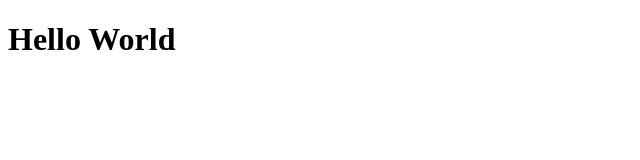
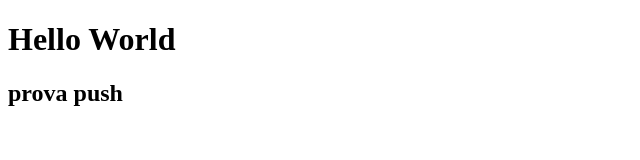
Before and after one commit to Alaikum/hello-world, a plain HTML site: page index.html in a window 1280 px wide. Shown: the whole page, without its empty margins (0-640 px from the left). Drawn offline with Linux system fonts and the light colour scheme.

Commit message:
ProvaPush

```diff
--- a/index.html
+++ b/index.html
@@ -9,5 +9,6 @@
 <body>
 
     <h1>Hello World</h1>
+    <h2>prova push</h2>
 </body>
 </html>
```
